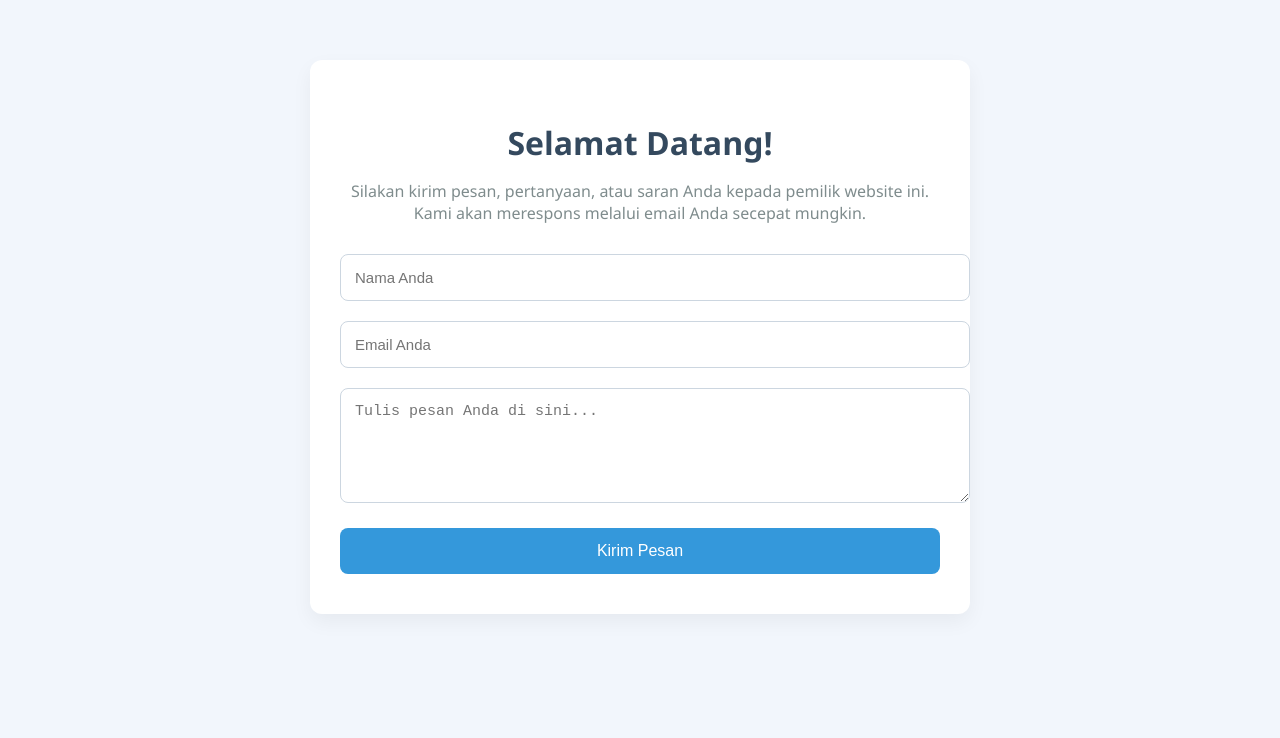
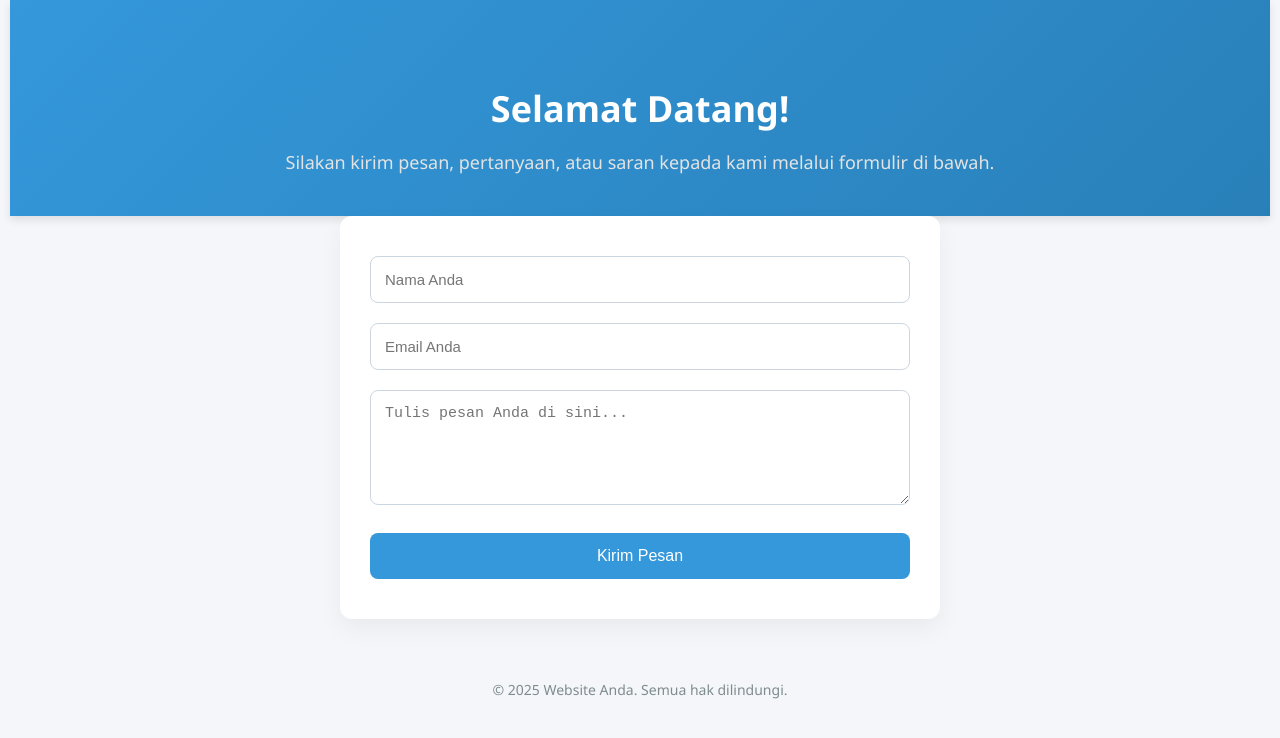
Before and after one commit to DIALRI2111/pesan, a plain HTML site: page index.html in a window 1280 px wide. Drawn offline with nearby package versions, Linux system fonts and the light colour scheme.

Commit message:
Add files via upload
Signed-off-by: DIALRI2111 <diffaalgifariadzsa21@gmail.com>

```diff
--- a/index.html
+++ b/index.html
@@ -1,57 +1,74 @@
 <!DOCTYPE html>
 <html lang="id">
   <head>
-  <meta charset="UTF-8">
-  <meta name="viewport" content="width=device-width, initial-scale=1">
+    <meta charset="UTF-8" />
+    <meta name="viewport" content="width=device-width, initial-scale=1" />
     <title>Hubungi Kami</title>
     <script src="https://cdn.jsdelivr.net/npm/emailjs-com@3/dist/email.min.js"></script>
     <script>
-    (function(){
+      (function () {
         emailjs.init("2lnwhNaeiv17mBmF5"); // Ganti dengan public key kamu
       })();
     </script>
     <style>
+      * {
+        box-sizing: border-box;
+        margin: 0;
+        padding: 0;
+      }
+
       body {
-      margin: 0;
         font-family: 'Segoe UI', sans-serif;
-      background-color: #f2f6fc;
+        background-color: #f4f6f9;
         color: #2c3e50;
+        line-height: 1.6;
+        padding: 0 10px;
+      }
+
+      header {
+        background: linear-gradient(135deg, #3498db, #2980b9);
+        padding: 80px 20px 40px;
+        text-align: center;
+        color: white;
+        box-shadow: 0 4px 8px rgba(0, 0, 0, 0.1);
+        margin-bottom: 40px; /* Menambahkan jarak antara header dan body */
+      }
+
+      header h1 {
+        font-size: 36px;
+        margin-bottom: 10px;
+      }
+
+      header p {
+        font-size: 18px;
+        color: #e3e3e3;
       }
 
       .container {
         max-width: 600px;
-      margin: 60px auto;
-      background-color: #ffffff;
+        background: white;
         padding: 40px 30px;
+        margin: -40px auto 30px;
         border-radius: 12px;
-      box-shadow: 0 8px 20px rgba(0, 0, 0, 0.05);
+        box-shadow: 0 10px 25px rgba(0, 0, 0, 0.05);
       }
 
-    h1 {
-      text-align: center;
-      margin-bottom: 10px;
-      color: #34495e;
-    }
-
-    p.description {
-      text-align: center;
-      margin-bottom: 30px;
-      color: #7f8c8d;
-    }
-
-    input, textarea {
+      form input,
+      form textarea {
         width: 100%;
         padding: 14px;
         margin-bottom: 20px;
         border: 1px solid #ccd6e0;
         border-radius: 8px;
         font-size: 15px;
-      transition: border-color 0.3s;
+        transition: 0.3s;
       }
 
-    input:focus, textarea:focus {
+      form input:focus,
+      form textarea:focus {
         border-color: #3498db;
         outline: none;
+        box-shadow: 0 0 0 2px rgba(52, 152, 219, 0.2);
       }
 
       button {
@@ -63,51 +80,74 @@
         font-size: 16px;
         border-radius: 8px;
         cursor: pointer;
-      transition: background-color 0.3s;
+        transition: 0.3s;
       }
 
       button:hover {
         background-color: #2980b9;
       }
 
+      footer {
+        text-align: center;
+        padding: 20px;
+        font-size: 14px;
+        color: #7f8c8d;
+        margin-top: 40px;
+      }
+
       @media (max-width: 600px) {
+        header h1 {
+          font-size: 28px;
+        }
+
         .container {
-        margin: 20px;
+          margin: -30px 20px 30px;
           padding: 30px 20px;
+        }
+
+        footer {
+          font-size: 12px;
         }
       }
     </style>
   </head>
   <body>
+    <header>
+      <h1>Selamat Datang!</h1>
+      <p>Silakan kirim pesan, pertanyaan, atau saran kepada kami melalui formulir di bawah.</p>
+    </header>
 
     <div class="container">
-    <h1>Selamat Datang!</h1>
-    <p class="description">
-      Silakan kirim pesan, pertanyaan, atau saran Anda kepada pemilik website ini.<br>
-      Kami akan merespons melalui email Anda secepat mungkin.
-    </p>
-
       <form id="contact-form">
-      <input type="text" name="from_name" placeholder="Nama Anda" required>
-      <input type="email" name="from_email" placeholder="Email Anda" required>
+        <input type="text" name="from_name" placeholder="Nama Anda" required />
+        <input type="email" name="from_email" placeholder="Email Anda" required />
         <textarea name="message" rows="5" placeholder="Tulis pesan Anda di sini..." required></textarea>
         <button type="submit">Kirim Pesan</button>
       </form>
     </div>
 
+    <footer>
+      &copy; 2025 Website Anda. Semua hak dilindungi.
+    </footer>
+
     <script>
-    document.getElementById('contact-form').addEventListener('submit', function(e) {
+      document
+        .getElementById('contact-form')
+        .addEventListener('submit', function (e) {
           e.preventDefault();
 
-      emailjs.sendForm('diffa21', 'dialri21', this)
-        .then(() => {
+          emailjs
+            .sendForm('diffa21', 'dialri21', this)
+            .then(
+              () => {
                 alert('✅ Pesan berhasil dikirim!');
                 this.reset();
-        }, (error) => {
+              },
+              (error) => {
                 alert('❌ Gagal mengirim pesan: ' + JSON.stringify(error));
-        });
+              }
+            );
         });
     </script>
-
   </body>
 </html>
```
Lines whose indentation alone changed are shown as unchanged.
